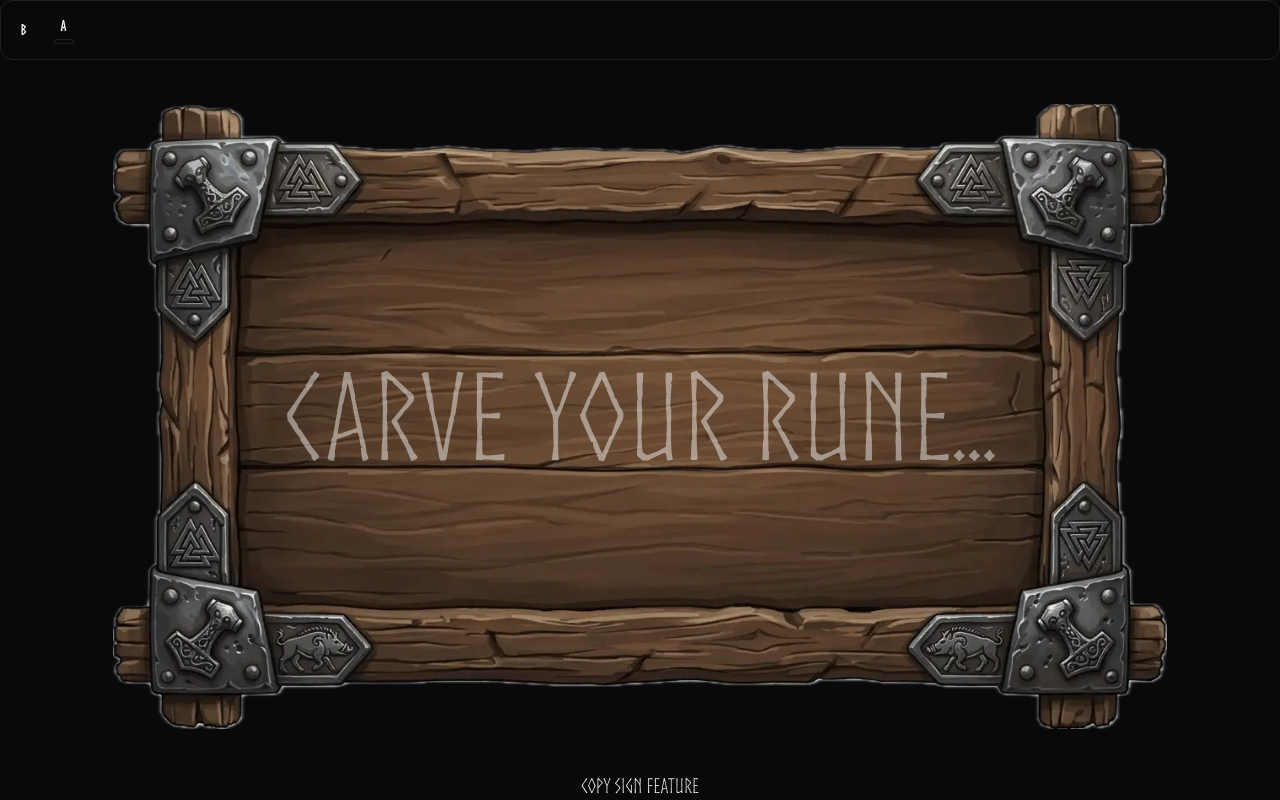
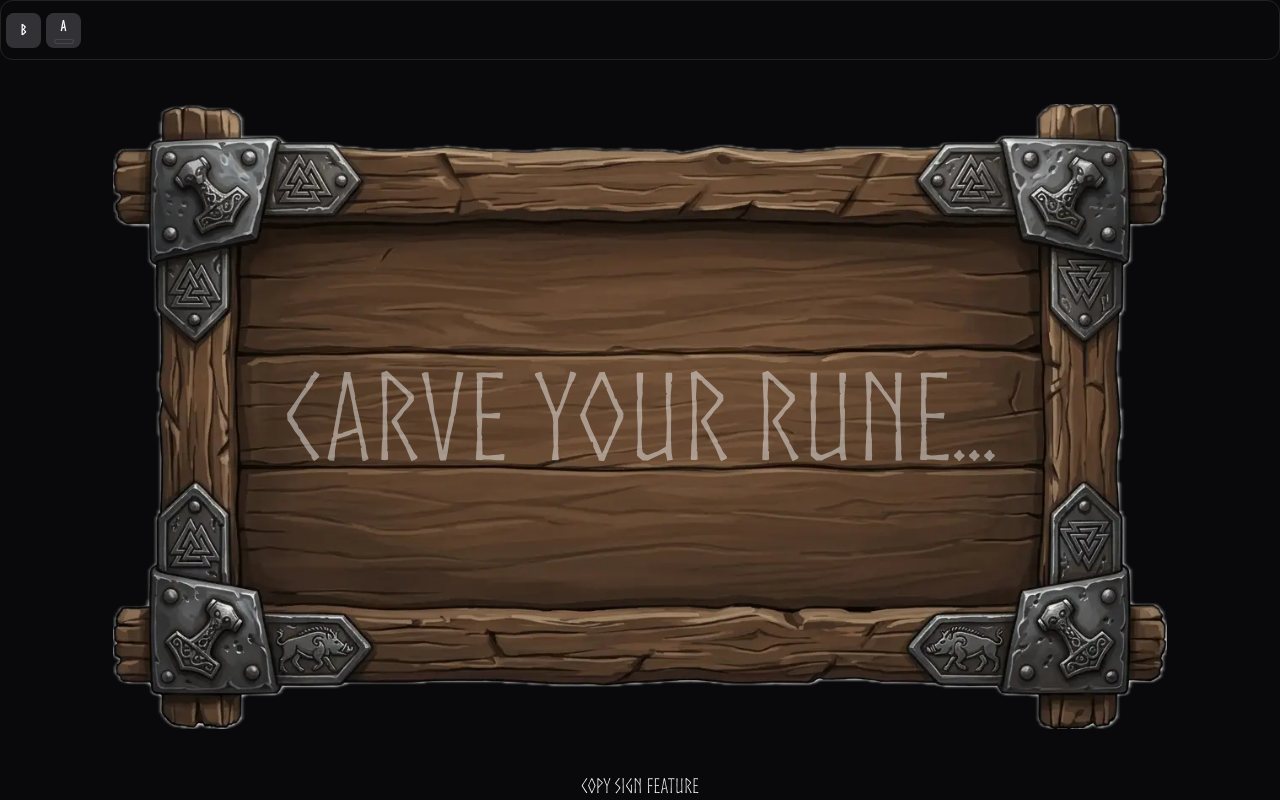
Before and after one commit to MaximSokolov18/valheim-tools, a Next.js app: page /sign-editor in a window 1280 px wide. Built offline with nearby package versions, Linux system fonts and the light colour scheme.

Commit message:
change style for buttons

```diff
--- a/app/globals.css
+++ b/app/globals.css
@@ -38,6 +38,11 @@
     --color-card: var(--card);
     --color-foreground: var(--foreground);
     --color-background: var(--background);
+    --color-control: var(--control);
+    --color-control-foreground: var(--control-foreground);
+    --color-control-hover: var(--control-hover);
+    --color-control-active: var(--control-active);
+    --color-control-active-foreground: var(--control-active-foreground);
     --radius-sm: calc(var(--radius) * 0.6);
     --radius-md: calc(var(--radius) * 0.8);
     --radius-lg: var(--radius);
@@ -72,6 +77,11 @@
     --chart-4: oklch(0.37 0.013 285.805);
     --chart-5: oklch(0.274 0.006 286.033);
     --radius: 0.625rem;
+    --control: oklch(0.89 0.005 286.32);
+    --control-foreground: oklch(0.141 0.005 285.823);
+    --control-hover: oklch(0.82 0.006 285.938);
+    --control-active: oklch(0.21 0.006 285.885);
+    --control-active-foreground: oklch(0.985 0 0);
     --sidebar: oklch(0.985 0 0);
     --sidebar-foreground: oklch(0.141 0.005 285.823);
     --sidebar-primary: oklch(0.21 0.006 285.885);
@@ -106,6 +116,11 @@
     --chart-3: oklch(0.442 0.017 285.786);
     --chart-4: oklch(0.37 0.013 285.805);
     --chart-5: oklch(0.274 0.006 286.033);
+    --control: oklch(0.32 0.006 285.885);
+    --control-foreground: oklch(0.985 0 0);
+    --control-hover: oklch(0.4 0.006 285.885);
+    --control-active: oklch(0.92 0.004 286.32);
+    --control-active-foreground: oklch(0.21 0.006 285.885);
     --sidebar: oklch(0.21 0.006 285.885);
     --sidebar-foreground: oklch(0.985 0 0);
     --sidebar-primary: oklch(0.488 0.243 264.376);
--- a/src/_pages/sign-editor/ui/text-color-picker.tsx
+++ b/src/_pages/sign-editor/ui/text-color-picker.tsx
@@ -185,7 +185,7 @@ export const TextColorPicker = () => {
             <Popover.Trigger
                 aria-label={activeColor == null ? 'Text color' : `Text color: ${activeColor}`}
                 onMouseDown={preventFocusSteal}
-                className="flex flex-col items-center justify-center gap-0.5 h-7 min-w-7 rounded-[calc(var(--radius-md)-2px)] px-1.5 text-xs font-bold outline-hidden select-none hover:bg-muted aria-expanded:bg-muted"
+                className="flex flex-col items-center justify-center gap-0.5 h-7 min-w-7 rounded-[calc(var(--radius-md)-2px)] px-1.5 text-xs font-bold outline-hidden select-none bg-control text-control-foreground transition-colors hover:bg-control-hover aria-expanded:bg-control-active aria-expanded:text-control-active-foreground"
             >
                 <span aria-hidden>A</span>
                 <span
--- a/src/_pages/sign-editor/ui/toolbar-button.tsx
+++ b/src/_pages/sign-editor/ui/toolbar-button.tsx
@@ -15,8 +15,10 @@ export const ToolbarButton = ({ children, isActive = false, className, ...props
         className={cn(
             'flex justify-center items-center aspect-square min-w-7 rounded-[calc(var(--radius-md)-2px)]',
             'px-2 py-[calc(--spacing(0.85))] text-xs/relaxed font-bold outline-hidden select-none',
-            'hover:bg-muted aria-expanded:bg-muted',
-            isActive && 'bg-primary/90 text-primary-foreground hover:bg-primary/90',
+            'bg-control text-control-foreground transition-colors',
+            'hover:bg-control-hover aria-expanded:bg-control-hover',
+            isActive &&
+                'bg-control-active text-control-active-foreground hover:bg-control-active aria-expanded:bg-control-active',
             className,
         )}
         {...props}
```
Also changed, not shown: 1 other file (tests, documents, lock files or other folders).
